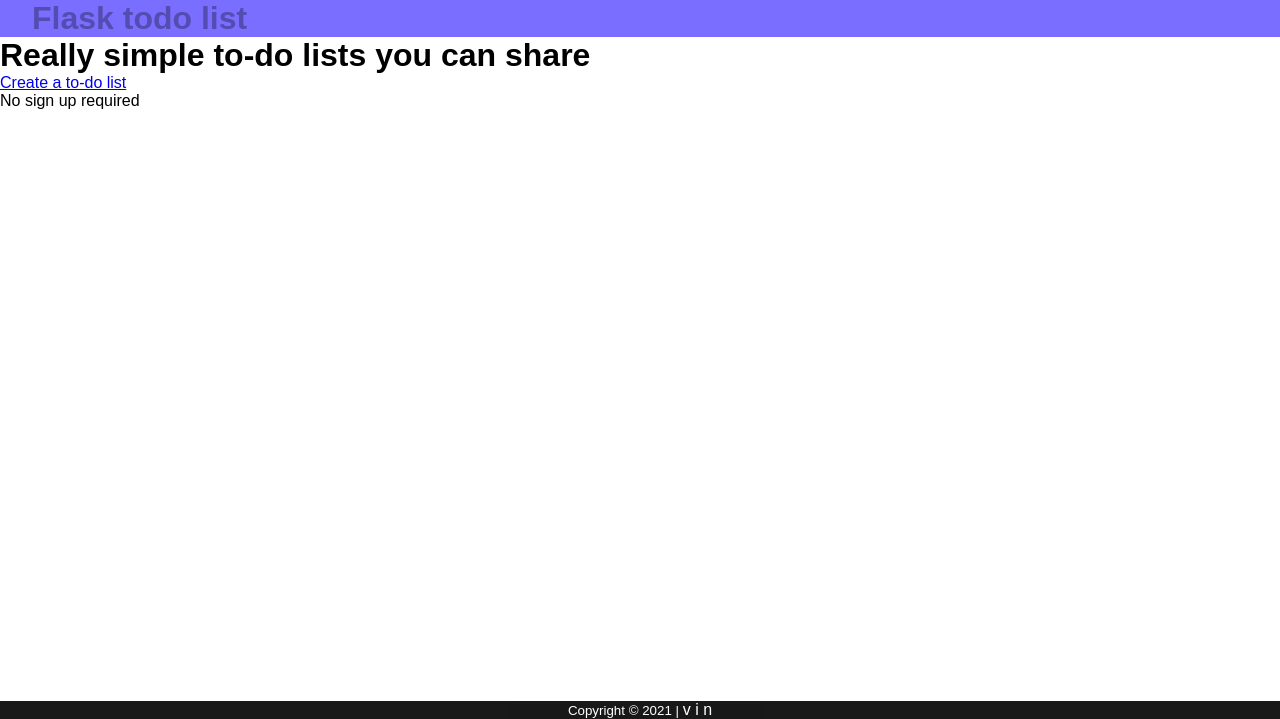
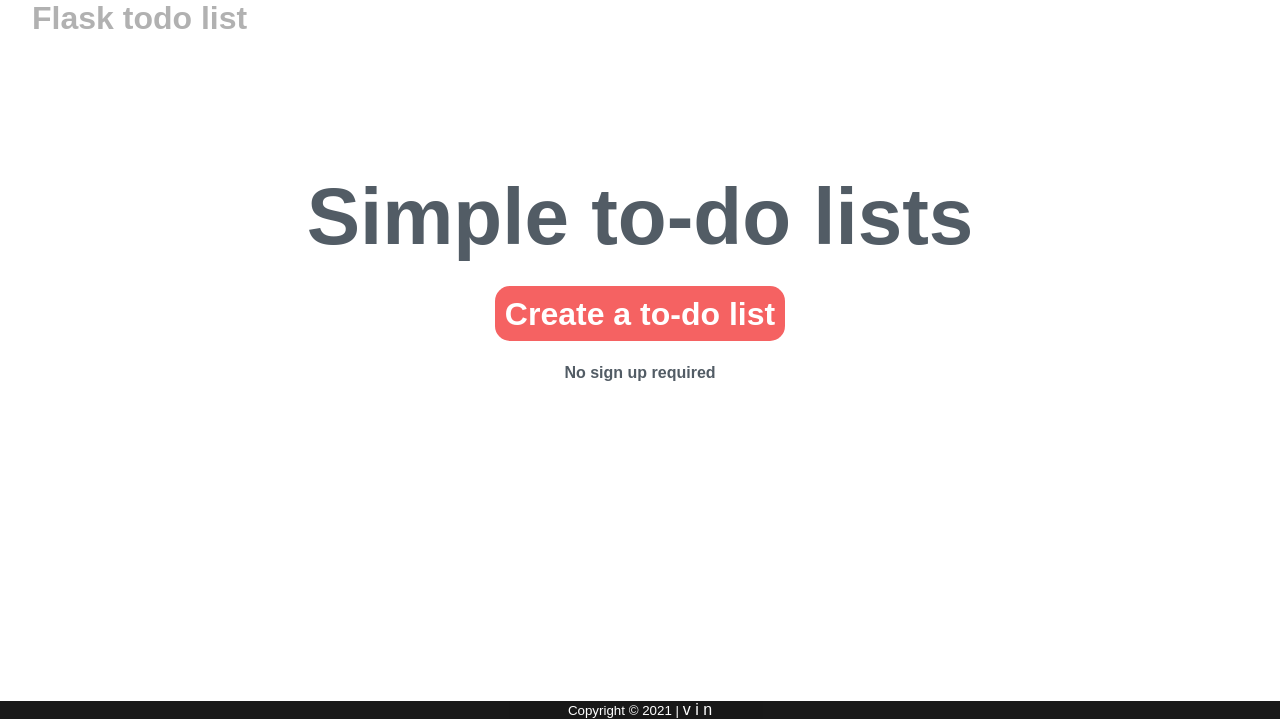
Before and after one commit to beingvin/advanced-capstone-projects-python, a Flask app: template todo list/templates/index.html in a window 1280 px wide. Shown: the part 81-800 px from the top of the page. Run offline with Flask 2, Linux system fonts and the light colour scheme; the template is opened without the code that fills it, so the values that code supplies are empty; some libraries are stand-ins or nearby versions.

Commit message:
update todo list app

```diff
--- a/todo list/main.py
+++ b/todo list/main.py
@@ -96,7 +96,6 @@ def before_request():
         all_user = User.query.all()
         user = [x for x in all_user if x.id == session['user_id']][0]
         g.user = user
-        print(f"g user name : {g.user.email}")
 
 
 ########################################## ####### #### HOME ####
@@ -150,12 +149,13 @@ def create_list(url):
 ########################################## ####### #### UPDATE ####
 @ app.route("/update/<int:list_id>")
 def update_list(list_id):
-    return "<h1>You clicked updated</>"
+    return "<h1>You clicked on update</>"
 
 ########################################## ####### #### DELETE ####
 @ app.route("/delete/<int:list_id>", methods = ["GET"])
 def delete_list(list_id):
-    url=request.args["title"]
+    url=request.args["url"]
+    print(url)
     list=db.session.query(Todolist).get(list_id)
     if list:
         db.session.delete(list)
--- a/todo list/static/css/stylesheet.css
+++ b/todo list/static/css/stylesheet.css
@@ -28,16 +29,13 @@ header ul li a {
     color: white;
 }
 
-.home-link {
-    position: relative;
-    right: 60rem;
-}
+
 
 /* -------------- title ------------- */
 
-.title{
-    background-color: #796EFF;
-}
+/* .title{
+    background-color: #F56262;
+} */
 
 .title h2 {
     margin-left: 2rem;
@@ -73,6 +73,40 @@ header ul li a {
     border: none;
 }
 
+/* -------------- index-content ------------- */
+.index-content {
+    display: flex;
+    width: 100vw;
+    height: 80vh;
+    justify-content: center;
+    align-items: center;
+    flex-direction: column;
+}
+
+.index-content h1 {
+    margin-top: -10rem;
+    font-weight: 700;
+    font-size: 5rem;
+    color: #525C65
+}
+
+.index-content p {
+    margin-top: 2rem;
+    font-weight: 700;
+    width: 50vw;
+    text-align: center;
+    color: #525C65
+}
+
+.index-content p a {
+    text-decoration: none;
+    color: white;
+    /* border: 1px solid black; */
+    border-radius: 15px;
+    background-color: #F56262;
+    padding: 1.5%;
+    font-size: 2rem;
+}
 
 /* -------------- lists ------------- */
 
--- a/todo list/templates/base.html
+++ b/todo list/templates/base.html
@@ -5,6 +5,8 @@
     <meta http-equiv="X-UA-Compatible" content="IE=edge">
     <meta name="viewport" content="width=device-width, initial-scale=1.0">
     <title> Todo list app | flask </title>
+    <!-- favicon -->
+    <link rel="icon" type="image/x-icon" href="{{ url_for('static', filename='icon/favicon.ico') }}">
     <!-- font awesome -->
     <link rel="stylesheet" href="https://use.fontawesome.com/releases/v5.15.4/css/all.css"
     integrity="sha384-DyZ88mC6Up2uqS4h/KRgHuoeGwBcD4Ng9SiP4dIRy0EXTlnuz47vAwmeGwVChigm" crossorigin="anonymous">
@@ -19,7 +21,7 @@
     <header>
         <nav>
             <ul>
-                <li ><a href="{{ url_for('index') }}" class="home-link">home</a></li>
+                <li ><a href="{{ url_for('index') }}" class="home-link">Home</a></li>
                 {% if not current_user.is_authenticated: %}
                 <li><a href="{{ url_for('login') }}">Log in</a></li>
                 {% endif %}
--- a/todo list/templates/index.html
+++ b/todo list/templates/index.html
@@ -8,16 +8,21 @@
 {% endblock %}
 
 {% block content %}
-
+    {% with messages = get_flashed_messages() %}
+        {% if messages %}
+            {% for message in messages %}
+             <p>{{ message }} </p>
+            {% endfor %}
+        {% endif %}
+    {% endwith %}
     <div class="title">
         <h2> Flask todo list </h2>
     </div>
 
 
-
-    <div class="span6">
-        <h1>Really simple to-do lists you can share</h1>
-        <p><a class="btn-primary" href="{{ url_for('create_list', url=url) }}">Create a to-do list</a></p>
+    <div class="index-content">
+        <h1>Simple to-do lists</h1>
+        <p><a href="{{ url_for('create_list', url=url) }}">Create a to-do list</a></p>
         <p>No sign up required</p>
     </div>
 
--- a/todo list/templates/login.html
+++ b/todo list/templates/login.html
@@ -17,7 +17,7 @@
         <input type="password" name="password" placeholder="Password" required="required"/><br>
         <button type="submit" class="btn btn-primary btn-block btn-large">Let me in.</button>
     </form>
-    <a href="{{ url_for('signup', url=url) }}" class="signup">SIGN UP</a>
+    <a href="{{ url_for('signup', url=url) }}" class="signup">Sign Up</a>
 </div>
 
 {% endblock %}
```
Also changed, not shown: other parts of todo list/static/css/stylesheet.css (+30 -15 lines), todo list/templates/lists.html (+12 -4 lines), todo list/static/icon/favicon.ico (added), todo list/static/icon/to-do-list.png (added), todo list/todo.db, 1 other file.
